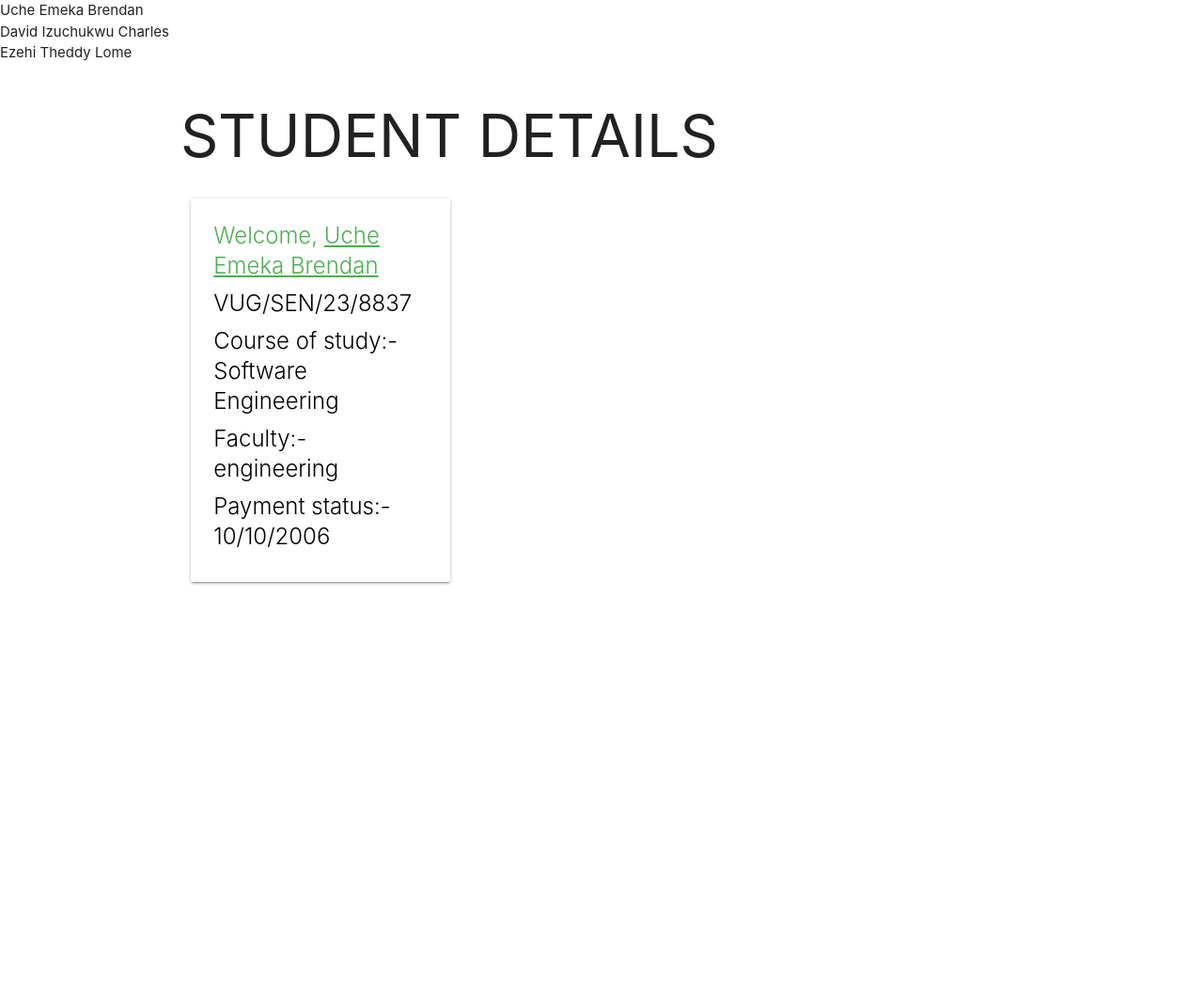
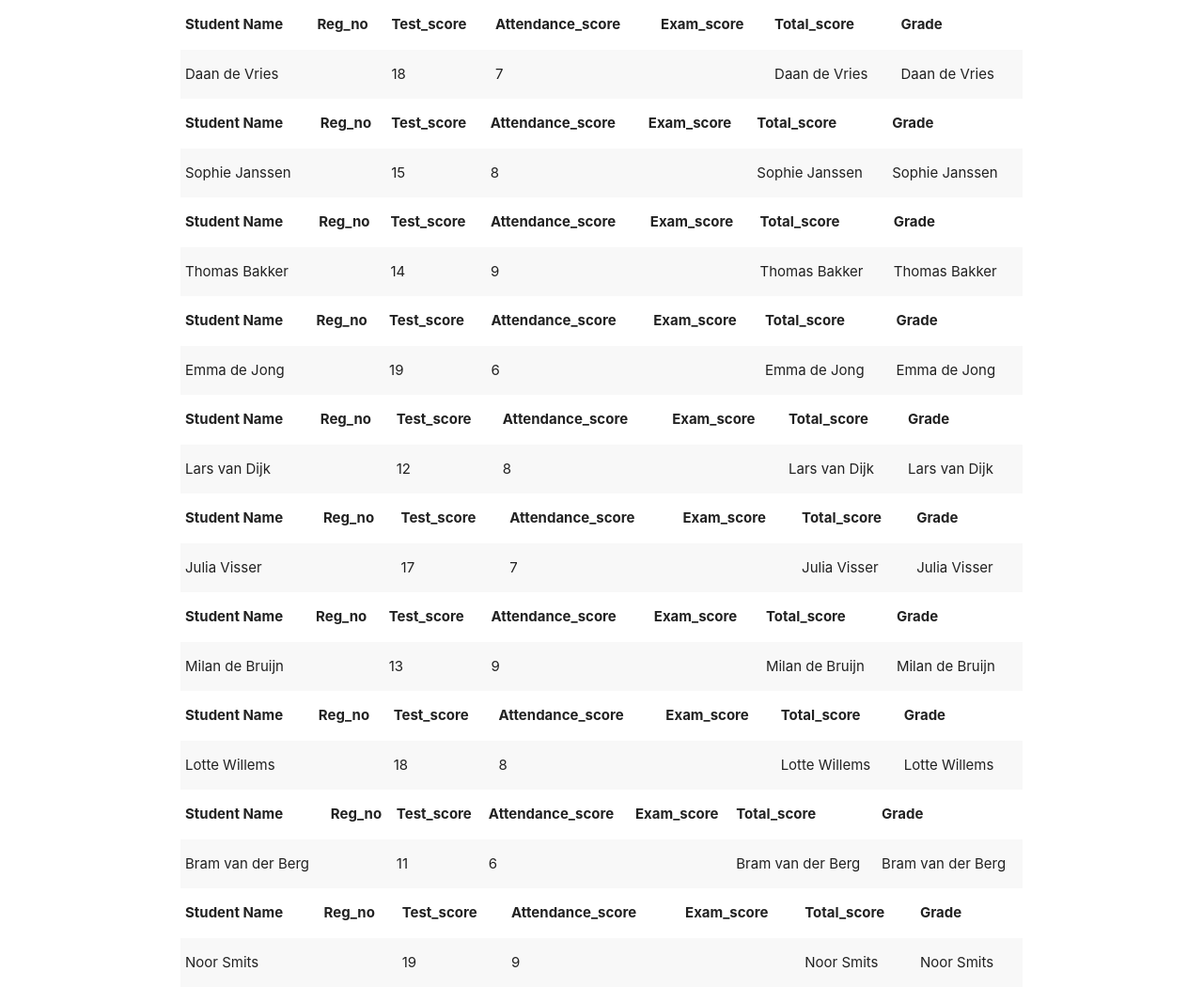
Before and after one commit to KingCelesto/php-learning, a PHP site: page / in a window 1280 px wide. Shown: the whole page at 94% size. Before the commit the page ends 622 px from the top, so only its background shows below. Run offline with PHP 8.4, Linux system fonts and the light colour scheme; data that the repository does not hold is empty.

Commit message:
table with php

```diff
--- a/index.php
+++ b/index.php
@@ -1,119 +1,165 @@
 <?php
-// Index
-$cakes=["choco","vanilla","strawberry","blueberry","red_velvet"];
-$cake[0]= "chocolate";
-array_push($cake, "apple");
-$choco_cake=[
-    "full_name"=>"Chocolate Cake",
-    "bake_time"=>"25",
-    "ingredients"=>"cocoa, sugar, flour, butter, milk",
-    "likes"=>"258",
-];
-$choco_cake ["date_created"]="02/09/2024";
-// print_r($cake);
-// print_r($choco_cake);
-// echo $choco_cake["ingredients"];
-
-$student= [
-    "full_name"=>"Uche Emeka Brendan",
-    "matric_no"=>"VUG/SEN/23/8837",
-    "course"=>"Software Engineering",
-    "admission_type"=>"direct_entry",
-    "faculty"=>"engineering",
-    "year_registered"=>"2023",
-    "fee_status"=>"10/10/2006",
-];
-$students= [
-    ["name"=>"Uche Emeka Brendan","matric_no"=>"VUG/SEN/23/10607","course"=>"Software Engineering","admission_type"=>"direct_entry","faculty"=>"engineering","year_registered"=>"2023","fee_status"=>"10/10/2006"],
-    ["name"=>"David Izuchukwu Charles","matric_no"=>"VUG/SEN/23/8837","course"=>"Software Engineering","admission_type"=>"direct_entry","faculty"=>"engineering","year_registered"=>"2023","fee_status"=>"10/10/2006"],
-    ["name"=>"Ezehi Theddy Lome","matric_no"=>"VUG/SEN/23/8867","course"=>"Software Engineering","admission_type"=>"direct_entry","faculty"=>"engineering","year_registered"=>"2023","fee_status"=>"10/10/2006"],
-];
-// print_r($students);
-
-// Conditional statements
-// $total_score= 40;
-// if ($total_score >= 80) {
-//     echo "Grade A";
-// }
-// elseif ($total_score>= 70) {
-//     echo "Grade B";
-// }
-// elseif ($total_score>= 60) {
-//     echo "Grade c";
-// }
-// elseif ($total_score>= 40) {
-//     echo "Grade D";
-// }
-// elseif ($total_score<= 39) {
-//     echo "Grade F";
-// }
-// else{
-//     echo "Error";
-// }
-
-// For Loop
-for ($a=0; $a <= 25 ; $a++) {
-    // echo "VUG/SEN/24/111$a".'</br>';
-}
-// For Each Loop
-foreach ($cakes as $cake) {
-    // echo $cake.'</br>';
-}
-foreach ($student as $stud) {
-    // echo $stud.'</br>';
-}
-foreach ($students as $studs) {
-    // print_r($studs).'</br>';
-}
-foreach ($students as $studs) {
-    echo $studs["name"].'</br>';
-}
+    $students_elective = [
+        [
+            'student_name' => 'Daan de Vries',
+            'reg_no' => ' ',
+            'test_score' => 18,
+            'attendance_score' => 7,
+            'exam_score' => 65,
+            'total_score' => 90,
+            'grade' => 'A'
+        ],
+        [
+            'student_name' => 'Sophie Janssen',
+            'reg_no' => ' ',
+            'test_score' => 15,
+            'attendance_score' => 8,
+            'exam_score' => 60,
+            'total_score' => 83,
+            'grade' => 'B'
+        ],
+        [
+            'student_name' => 'Thomas Bakker',
+            'reg_no' => ' ',
+            'test_score' => 14,
+            'attendance_score' => 9,
+            'exam_score' => 55,
+            'total_score' => 78,
+            'grade' => 'B'
+        ],
+        [
+            'student_name' => 'Emma de Jong',
+            'reg_no' => ' ',
+            'test_score' => 19,
+            'attendance_score' => 6,
+            'exam_score' => 70,
+            'total_score' => 95,
+            'grade' => 'A'
+        ],
+        [
+            'student_name' => 'Lars van Dijk',
+            'reg_no' => ' ',
+            'test_score' => 12,
+            'attendance_score' => 8,
+            'exam_score' => 50,
+            'total_score' => 70,
+            'grade' => 'C'
+        ],
+        [
+            'student_name' => 'Julia Visser',
+            'reg_no' => ' ',
+            'test_score' => 17,
+            'attendance_score' => 7,
+            'exam_score' => 60,
+            'total_score' => 84,
+            'grade' => 'B'
+        ],
+        [
+            'student_name' => 'Milan de Bruijn',
+            'reg_no' => ' ',
+            'test_score' => 13,
+            'attendance_score' => 9,
+            'exam_score' => 58,
+            'total_score' => 80,
+            'grade' => 'B'
+        ],
+        [
+            'student_name' => 'Lotte Willems',
+            'reg_no' => ' ',
+            'test_score' => 18,
+            'attendance_score' => 8,
+            'exam_score' => 68,
+            'total_score' => 94,
+            'grade' => 'A'
+        ],
+        [
+            'student_name' => 'Bram van der Berg',
+            'reg_no' => ' ',
+            'test_score' => 11,
+            'attendance_score' => 6,
+            'exam_score' => 45,
+            'total_score' => 62,
+            'grade' => 'D'
+        ],
+        [
+            'student_name' => 'Noor Smits',
+            'reg_no' => ' ',
+            'test_score' => 19,
+            'attendance_score' => 9,
+            'exam_score' => 70,
+            'total_score' => 98,
+            'grade' => 'A'
+        ]
+    ];
+?>
 
 
-?>
+
 <!DOCTYPE html>
 <html lang="en">
 <head>
     <meta charset="UTF-8">
     <meta name="viewport" content="width=device-width, initial-scale=1.0">
-    <title>Document</title>
+    <title>php</title>
     <link rel="stylesheet" href="css/materialize.css">
-    <style>
-        .card-content{
-            justify-content: space-between;
-        }
-    </style>
+    <style></style>
 </head>
 <body>
+    <div class="container">
+        <?php foreach ($students_elective as $students) {
+            ?>
+            <table class="striped">
+                <thead>
+                    <tr>
+                        <th>Student Name</th>
+                        <th>Reg_no</th>
+                        <th>Test_score</th>
+                        <th>Attendance_score</th>
+                        <th>Exam_score</th>
+                        <th>Total_score</th>
+                        <th>Grade</th>
+                    </tr>
+                </thead>
 
-    <div class="container">
-        <div class="row">
-            <h1>STUDENT DETAILS</h1>
-            <div class="col s12 l4">
-                <div class="card">
-                    <div class="card-content">
-                        <span class="card-title green-text darken-3 activator">Welcome, <span style="text-decoration: underline;" ><?php echo $student['full_name'] ?></span></span>
-                        <p class="card-title black-text"><?php echo $student['matric_no'] ?></p>
-                        <p class="card-title black-text">Course of study:- <?php echo $student['course'] ?></p>
-                        <p class="card-title black-text">Faculty:- <?php echo $student['faculty'] ?></p>
-                        <p class="card-title black-text">Payment status:- <?php echo $student['fee_status'] ?></p>
-                    </div>
-                    <div class="card-reveal">
-                        <span class="card-title green-text darken-3">close</span>
-                        <p>
-                            Lorem ipsum dolor, sit amet consectetur adipisicing elit. Quos, nemo?
-                        </p>
-                    </div>
-                </div>
-            </div>
-        </div>
-        <div class="row">
-            <div class="col s12 l4">
+                <tbody>
+                    <tr>
+                        <td><?php echo $students['student_name']; ?></td>
+                        <td><?php echo $students['reg_no'. rand(100, 200)]; ?></td>
+                        <td><?php echo $students['test_score']; ?></td>
+                        <td><?php echo $students['attendance_score']; ?></td>
+                        <td><?php echo $students['']; ?></td>
+                        <td><?php echo $students['student_name']; ?></td>
+                        <td><?php echo $students['student_name']; ?></td>
+                    </tr>
+                    <tr>
 
-            </div>
-        </div>
+                    </tr>
+                    <tr>
+
+                    </tr>
+                    <tr>
+
+                    </tr>
+                    <tr>
+
+                    </tr>
+                    <tr>
+
+                    </tr>
+                    <tr>
+
+                    </tr>
+                    <tr>
+
+                    </tr>
+                    <tr>
+
+                    </tr>
+
+            </table>
+        <?php } ?>
     </div>
-<script src="js/jquery.js"></script>
+    <script src="js/jquery.js"></script>
     <script src="js/materialize.js"></script>
     <script>
         $(document).ready(function(){
```
Also changed, not shown: array.php (added, +124 -0 lines), students.php (+29 -3 lines).
